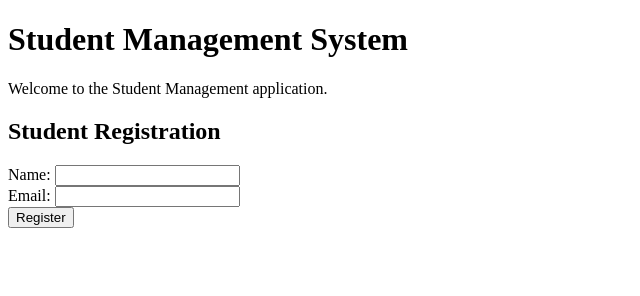
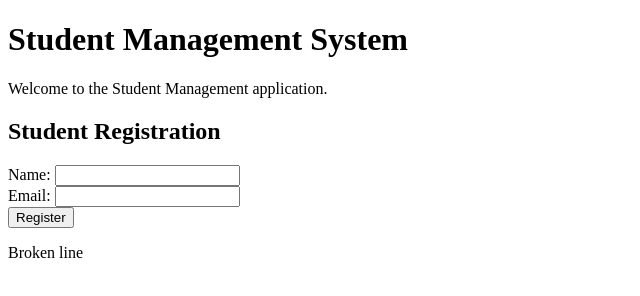
Before and after one commit to lyna-habchi/StudentManagement, a plain HTML site: page index.html in a window 1280 px wide. Shown: the whole page, without its empty margins (0-640 px from the left). Drawn offline with Linux system fonts and the light colour scheme.

Commit message:
Break the page

```diff
--- a/index.html
+++ b/index.html
@@ -15,3 +15,4 @@
   </form>
 </body>
 </html>
+<p>Broken line
```
